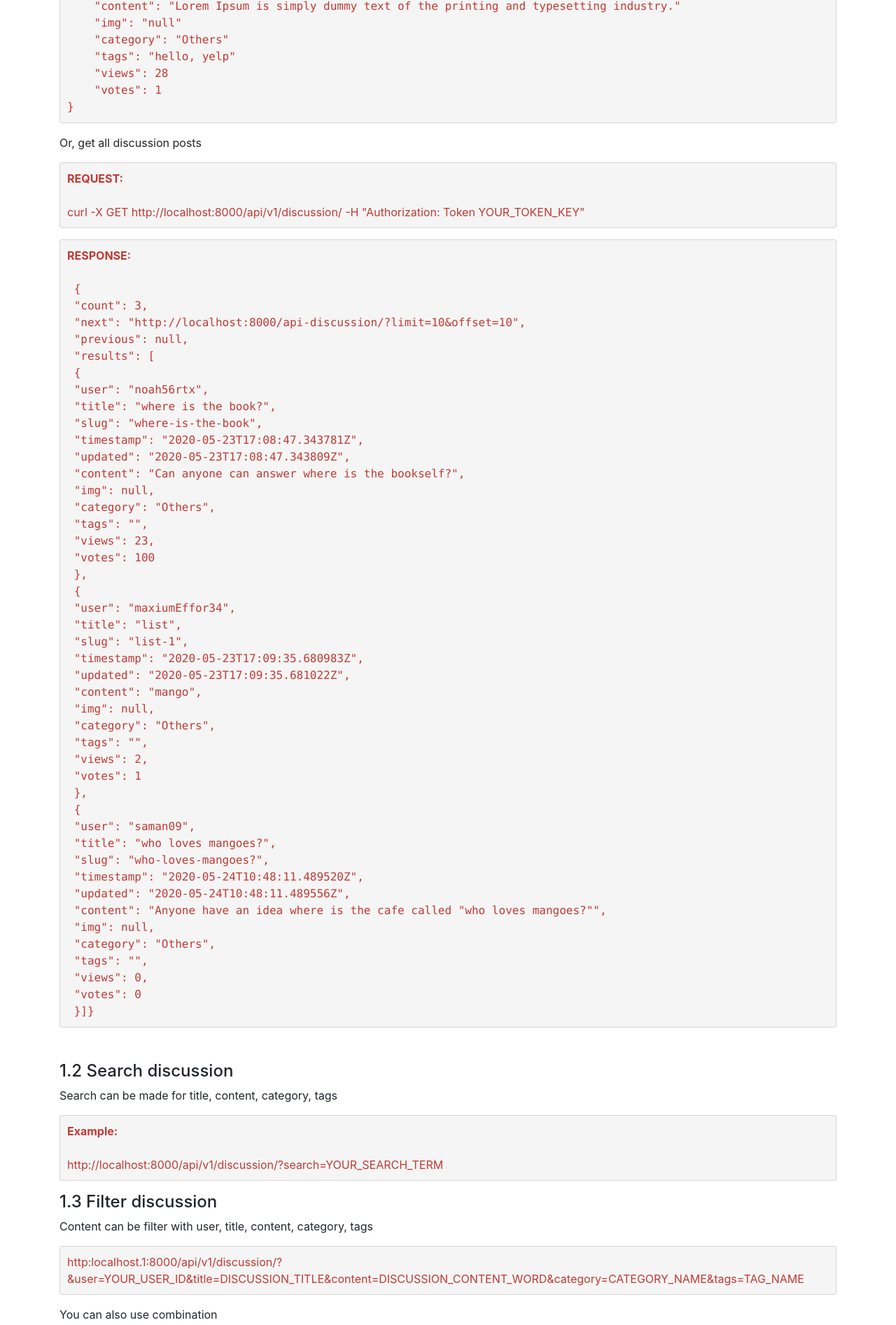
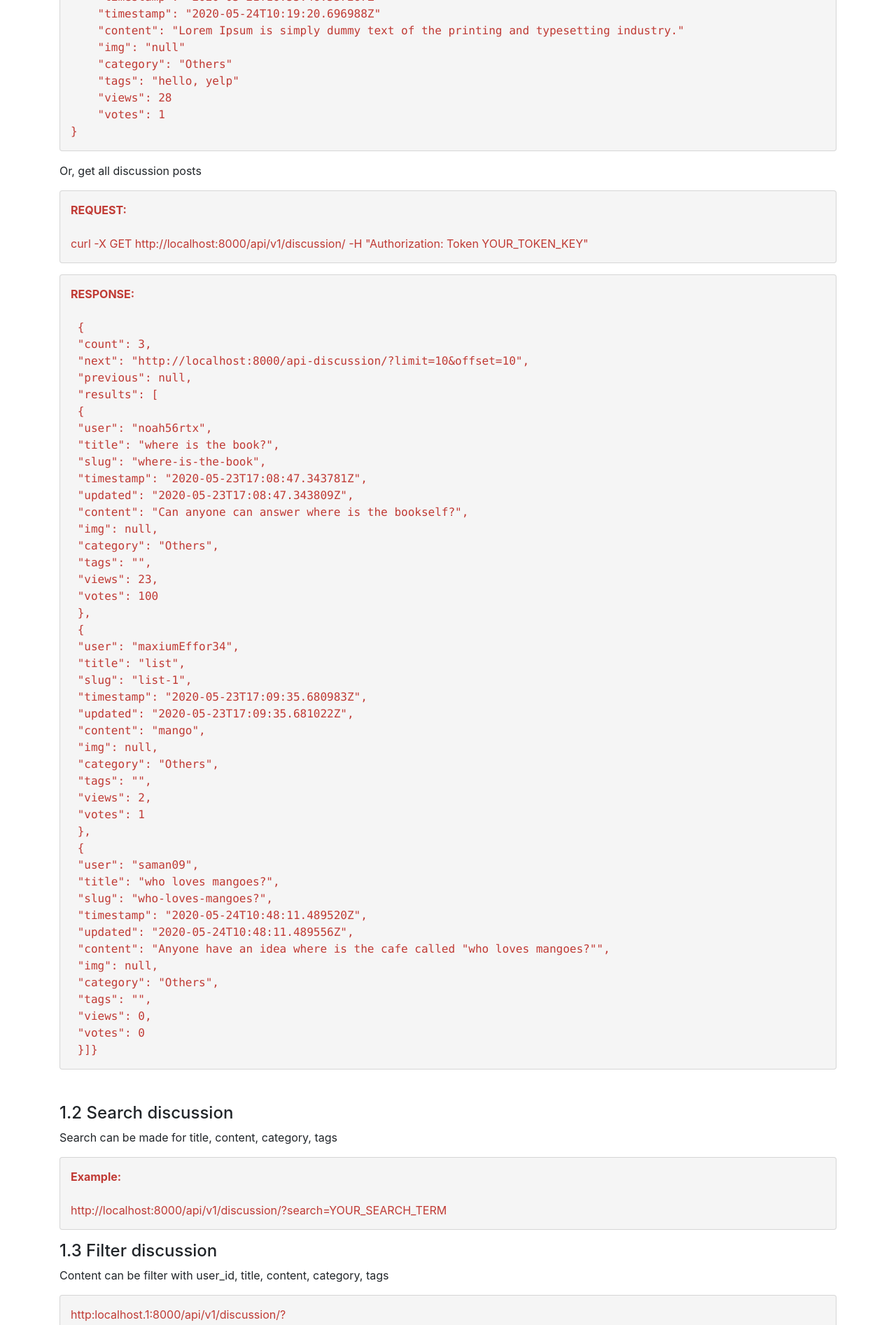
Before and after one commit to hbvj99/forum, a Django app: page /api-doc/ in a window 1280 px wide. Shown: the part 1120-3013 px from the top of the page at 70% size. Run offline with Django 3.2, Linux system fonts and the light colour scheme; the visitor is signed in with stand-in values (Sample User, id 1); some libraries are stand-ins or nearby versions.

Commit message:
[s]: updated guide

```diff
--- a/discussions/templates/discussions/api-doc.html
+++ b/discussions/templates/discussions/api-doc.html
@@ -2,7 +2,7 @@
 {% block header-footer %}
     <style>
     .card{
-        background:whitesmoke; color: rgba(180, 17, 10, 0.82);padding: 10px;
+        background:whitesmoke; color: rgba(180, 17, 10, 0.82);padding: 15px;
     }
     </style>
     <div class="container mt-3">
@@ -84,7 +84,7 @@
         <p>Search can be made for title, content, category, tags</p>
         <p class="card"><b>Example:</b></br>http://localhost:8000/api/v1/discussion/?search=YOUR_SEARCH_TERM</p>
         <h4>1.3 Filter discussion</h4>
-        <P>Content can be filter with user, title, content, category, tags</P>
+        <P>Content can be filter with user_id, title, content, category, tags</P>
         <p class="card">http:localhost.1:8000/api/v1/discussion/?&user=YOUR_USER_ID&title=DISCUSSION_TITLE&content=DISCUSSION_CONTENT_WORD&category=CATEGORY_NAME&tags=TAG_NAME</p>
         <p>You can also use combination</p>
         <p class="card">http://localhost:8000/api/v1/discussion/?search=ann&ordering=others&ordering=-updated</p>
```
